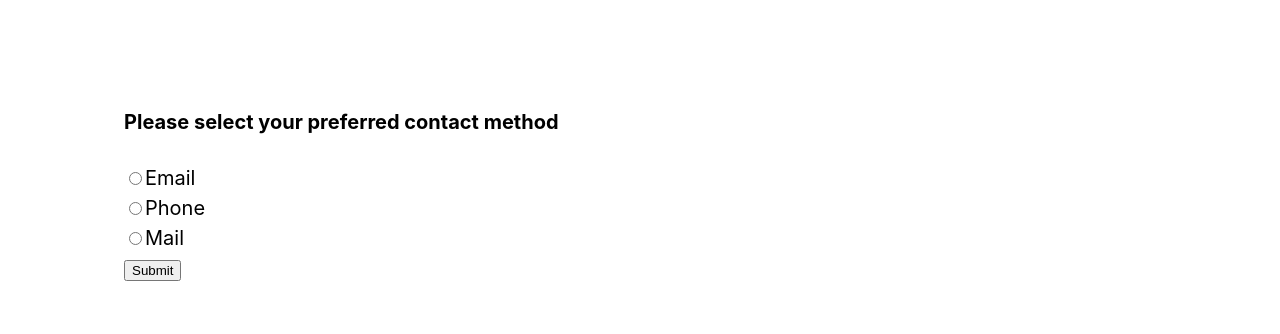
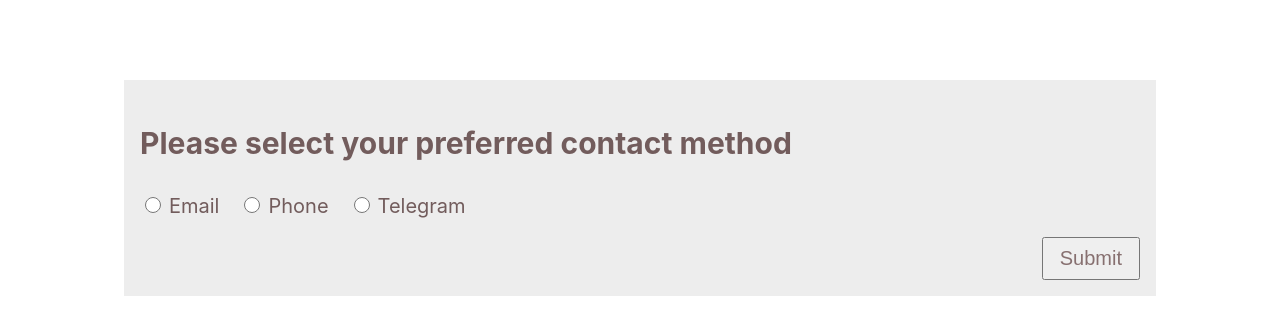
Before and after one commit to stupendusmagneficus/accessible-components, a React (Create React App) app: page / in a window 1280 px wide. Shown: the top 334 px of the page. Built offline with nearby package versions, Linux system fonts and the light colour scheme.

Commit message:
Add inaccessible radio group component.

```diff
--- a/src/components/Radio/index.js
+++ b/src/components/Radio/index.js
@@ -1,13 +1,19 @@
-import { useState } from 'react'
+import { useRef, useState } from 'react'
 
 export default function RadioGroup() {
   const options = [
     { name: 'email', id: 1, label: 'Email' },
     { name: 'phone', id: 2, label: 'Phone' },
-    { name: 'mail', id: 3, label: 'Mail' },
+    { name: 'telegram', id: 3, label: 'Telegram' },
   ]
 
   const [checkedList, setCheckedList] = useState(options)
+  const [isChecked, setIsChecked] = useState(options[0].id)
+
+  const isRadioChecked = (id) => id === isChecked
+  const handleRadioListClick = (id) => setIsChecked(id)
+
+  const radioRefs = useRef([])
 
   const changeList = (id, checked) => {
     const newCheckedList = toggleOption(id, checked)
@@ -25,30 +31,69 @@ export default function RadioGroup() {
     console.log(checkedList)
   }
 
+  const changeFocusToItem = (item) => {
+    let index = options.findIndex((item) => item.id === isChecked)
+
+    if (item === 'next') {
+      index = index === radioRefs.current.length - 1 ? 0 : index + 1
+    } else if (item === 'prev') {
+      index = index <= 0 ? radioRefs.current.length - 1 : index - 1
+    }
+
+    setIsChecked(radioRefs.current[index].dataset.id)
+    radioRefs.current[index].focus()
+  }
+
+  const handleKeyDown = (e) => {
+    console.log(e)
+    switch (e.key) {
+      case 'ArrowLeft':
+      case 'ArrowDown': {
+        e.preventDefault()
+        changeFocusToItem('prev')
+        break
+      }
+      case 'ArrowRight':
+      case 'ArrowUp': {
+        e.preventDefault()
+        changeFocusToItem('next')
+        break
+      }
+      default: {
+        break
+      }
+    }
+  }
+
   return (
-    <section className="radios" aria-labelledby="group_label">
-      <div role="radiogroup">
-        <h4 id="group_label">Please select your preferred contact method</h4>
-        <div className="radio-group">
-          {checkedList.map(({ id, name, checked, label }) => (
-            <div key={id}>
+    <section className="radios">
+      <div role="radiogroup" aria-labelledby="group_label">
+        <h2 id="group_label">Please select your preferred contact method</h2>
+        <div className="radio-group" onKeyDown={handleKeyDown}>
+          {checkedList.map(({ id, name, checked, label }, index) => (
+            <div key={id} className="radio-group__wrapper">
               <input
-                aria-labelledby="radio_label"
                 type="radio"
                 name={name}
                 value={id}
                 id={id}
                 checked={checked}
                 onChange={(e) => changeList(id, e.target.checked)}
+                onClick={() => handleRadioListClick(id)}
+                onFocus={() => handleRadioListClick(id)}
                 className="radio-group__item"
+                tabIndex={isRadioChecked(id) ? 0 : -1}
+                ref={(element) => {
+                  radioRefs.current[index] = element
+                }}
               />
-              <label className="radio-group__label" id="radio_label">
+              <label className="radio-group__label" htmlFor={id}>
                 {label}
               </label>
             </div>
           ))}
         </div>
-        <div>
+
         <button
           type="button"
           className="radio-group__submit"
@@ -57,7 +102,6 @@ export default function RadioGroup() {
           Submit
         </button>
       </div>
-      </div>
     </section>
   )
 }
--- a/src/components/Radio/index.scss
+++ b/src/components/Radio/index.scss
@@ -5,25 +5,45 @@
 
   .radio-group {
     display: flex;
-    flex-direction: column;
+    list-style-type: none;
+    padding: 0;
+
+    &__wrapper {
+      &:not(:last-child) {
+        margin-right: 1em;
+      }
+    }
 
     &__item {
-      padding-right: .2rem;
+      margin-right: .5rem;
+      width: 16px;
+      height: 16px;
 
-      &:focus {
-        outline: 1px solid rgb(46, 46, 46);
+      &:focus,
+      &:hover {
+        outline: 2px solid rgb(46, 46, 46);
       }
 
     }
 
     &__submit {
+      align-self: flex-end;
       margin-top: 1rem;
       padding: .5rem 1rem;
       color: rgb(135, 112, 112);
+      font-size: 1.25rem;
+      cursor: pointer;
 
-      &:focus {
-        outline: 1px solid rgb(46, 46, 46);
+      &:focus,
+      &:hover {
+        outline: 2px solid rgb(46, 46, 46);
+        background-color: white;
       }
     }
   }
+
+  [role="radiogroup"] {
+    display: flex;
+    flex-direction: column;
+  }
 }
--- a/src/styles/index.scss
+++ b/src/styles/index.scss
@@ -9,3 +9,4 @@
 
 // components
 @import "src/components/Tabs/index";
+@import "src/components/Radio/index";
```
Lines whose indentation alone changed are shown as unchanged.
